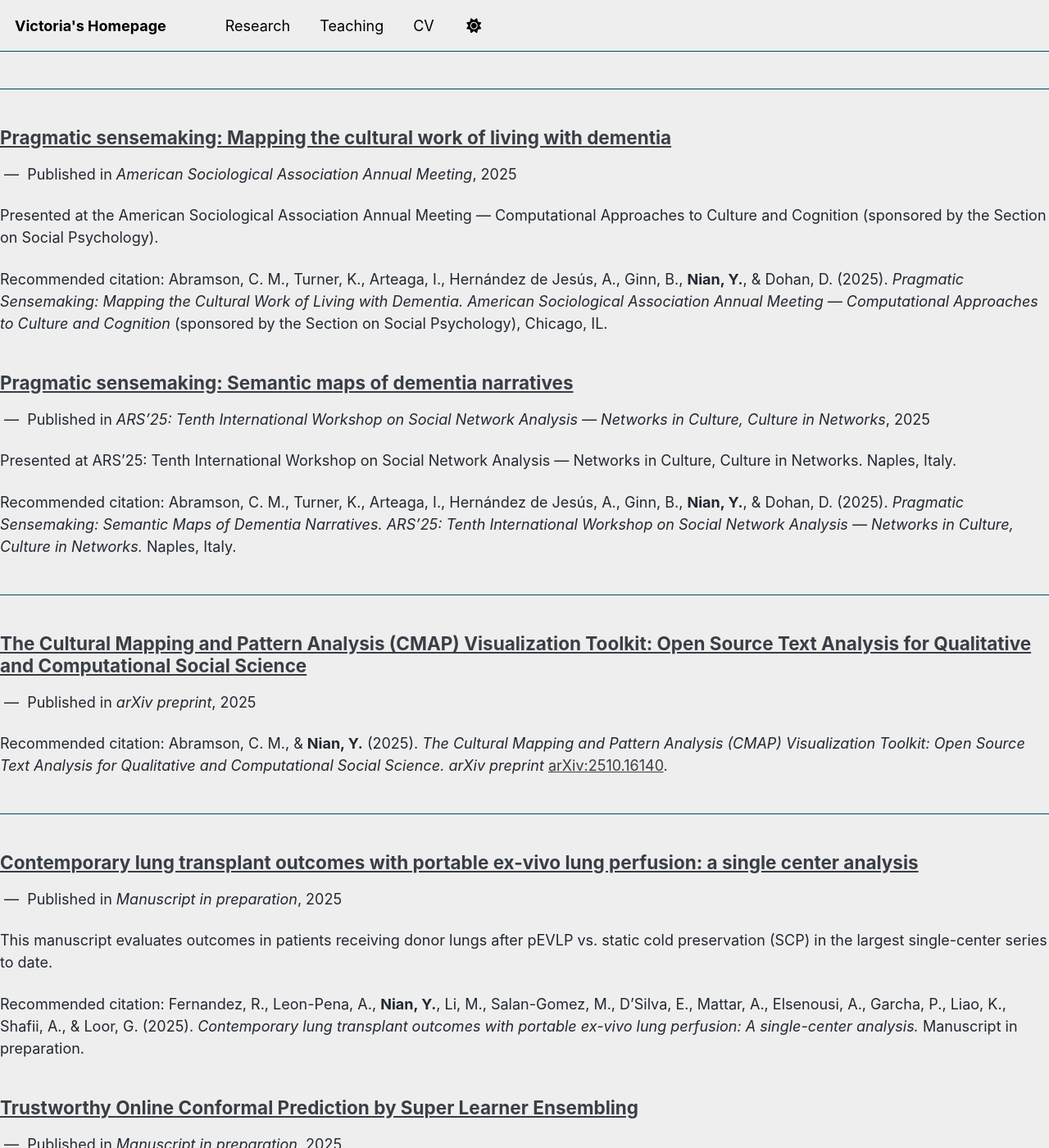
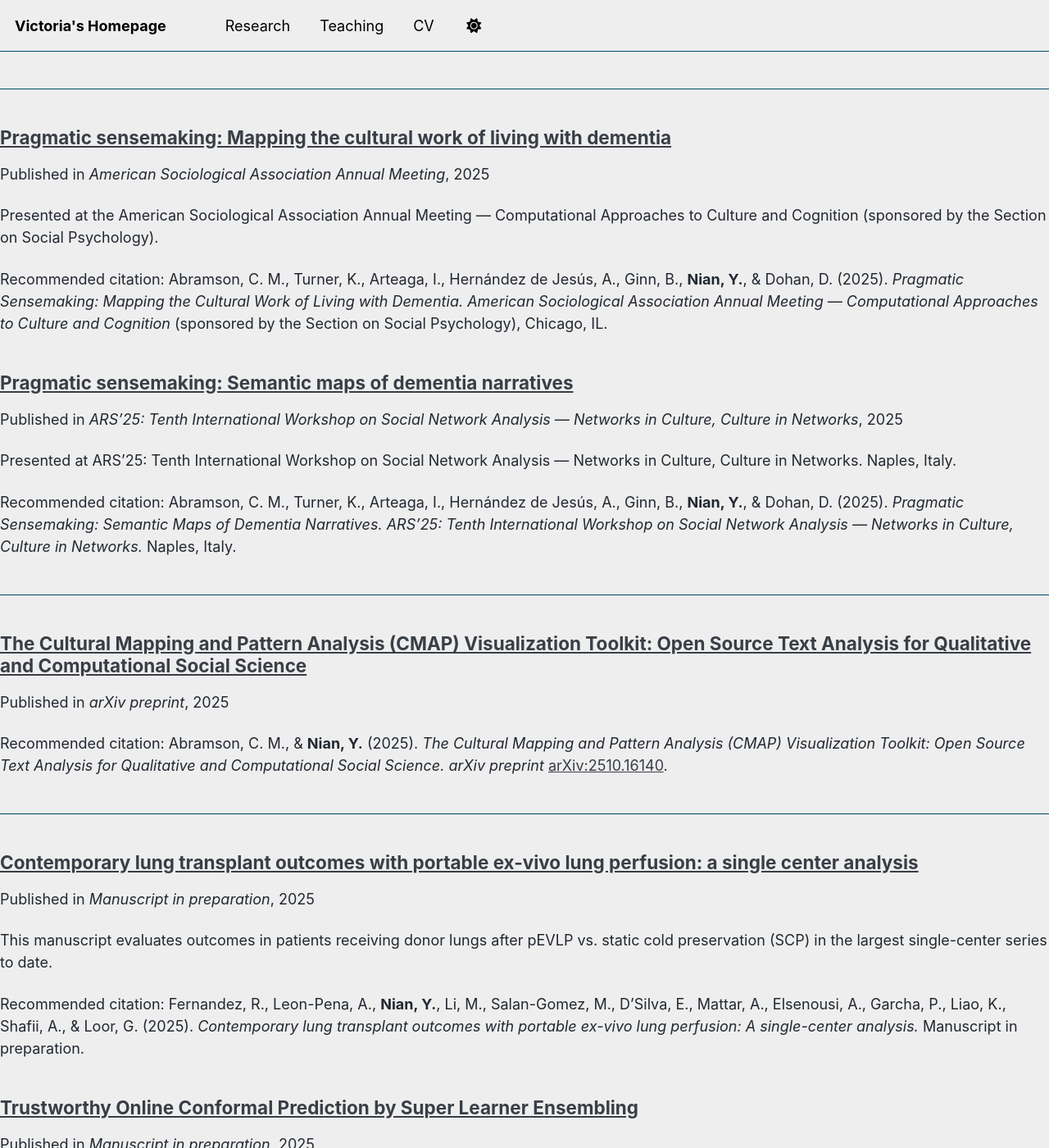
Before and after one commit to victorianian610/victorianian610.github.io, a Jekyll site: the page built from _pages/publications.html, in a window 1280 px wide and 1400 px high. Shown: the whole window at 82% size. Built offline with Jekyll 4.4.1, drawn with Linux system fonts in a browser that asks for light colours; a script that is not in the unit is left out.

Commit message:
Refactor post collection display logic

```diff
--- a/_includes/archive-single.html
+++ b/_includes/archive-single.html
@@ -38,28 +38,20 @@
       <p class="page__meta"><i class="fa fa-clock" aria-hidden="true"></i> {% include read-time.html %}</p>
     {% endif %}
 
-    {% if post.collection == 'teaching' %}
-      <p> {{ post.type }}, <i>{{ post.venue }}</i>, {{ post.date | default: "1900-01-01" | date: "%Y" }} </p>
-    {% elsif post.collection == 'publications' %}
-      <p>
-        {% comment %} show category first if present {% endcomment %}
-        {% if post.category %}
-          {% assign cat_label = post.category | replace: '-', ' ' | split: ' ' | map: 'capitalize' | join: ' ' %}
-          <span class="pub__category">{{ cat_label }}</span>&nbsp;&mdash;&nbsp;
+        {% if post.collection == 'teaching' %}
+          <p> {{ post.type }}, <i>{{ post.venue }}</i>, {{ post.date | default: "1900-01-01" | date: "%Y" }} </p>
+        {% elsif post.collection == 'publications' %}
+          <p>Published in <i>{{ post.venue }}</i>, {{ post.date | default: "1900-01-01" | date: "%Y" }} </p>
+        {% elsif post.date %}
+         <p class="page__date"><strong><i class="fa fa-fw fa-calendar" aria-hidden="true"></i> {{ site.data.ui-text[site.locale].date_label | default: "Published:" }}</strong> <time datetime="{{ post.date | default: "1900-01-01" | date_to_xmlschema }}">{{ post.date | default: "1900-01-01" | date: "%B %d, %Y" }}</time></p>
         {% endif %}
-        Published in <i>{{ post.venue }}</i>, {{ post.date | default: "1900-01-01" | date: "%Y" }}
-      </p>
-    {% elsif post.date %}
-      <p class="page__date"><strong><i class="fa fa-fw fa-calendar" aria-hidden="true"></i> {{ site.data.ui-text[site.locale].date_label | default: "Published:" }}</strong> <time datetime="{{ post.date | date_to_xmlschema }}">{{ post.date | date: "%B %d, %Y" }}</time></p>
-    {% endif %}
 
     {% if post.excerpt and site.read_more != 'enabled' %}
     <p class="archive__item-excerpt" itemprop="description">{{ post.excerpt | markdownify }}</p>
     {% elsif post.excerpt and site.read_more == 'enabled' %}
-    <p class="archive__item-excerpt" itemprop="description"><p>{{ post.excerpt | markdownify | remove: '<p>' | remove: '</p>' }}<strong><a href="{{ base_path }}{{ post.url }}" rel="permalink"> Read more</a></strong></p>
+    <p class="archive__item-excerpt" itemprop="description"><p>{{ post.excerpt | markdownify | remove: '<p>' | remove: '</p>' }}<strong><a href="{{ base_path }}{{ post.url }}" rel="permalink"> Read more</a></strong></p></p>
     {% endif %}
 
-    {% comment %} the rest of the existing citation / links logic remains unchanged {% endcomment %}
     {% if post.citation and post.paperurl and post.slidesurl and post.bibtexurl %}
       <p>Recommended citation: {{ post.citation }}<br /><a href="{{ post.paperurl }}">Download Paper</a> | <a href="{{ post.slidesurl }}">Download Slides</a> | <a href="{{ post.bibtexurl }}">Download Bibtex</a></p>
     {% elsif post.citation and post.paperurl and post.slidesurl %}
```
